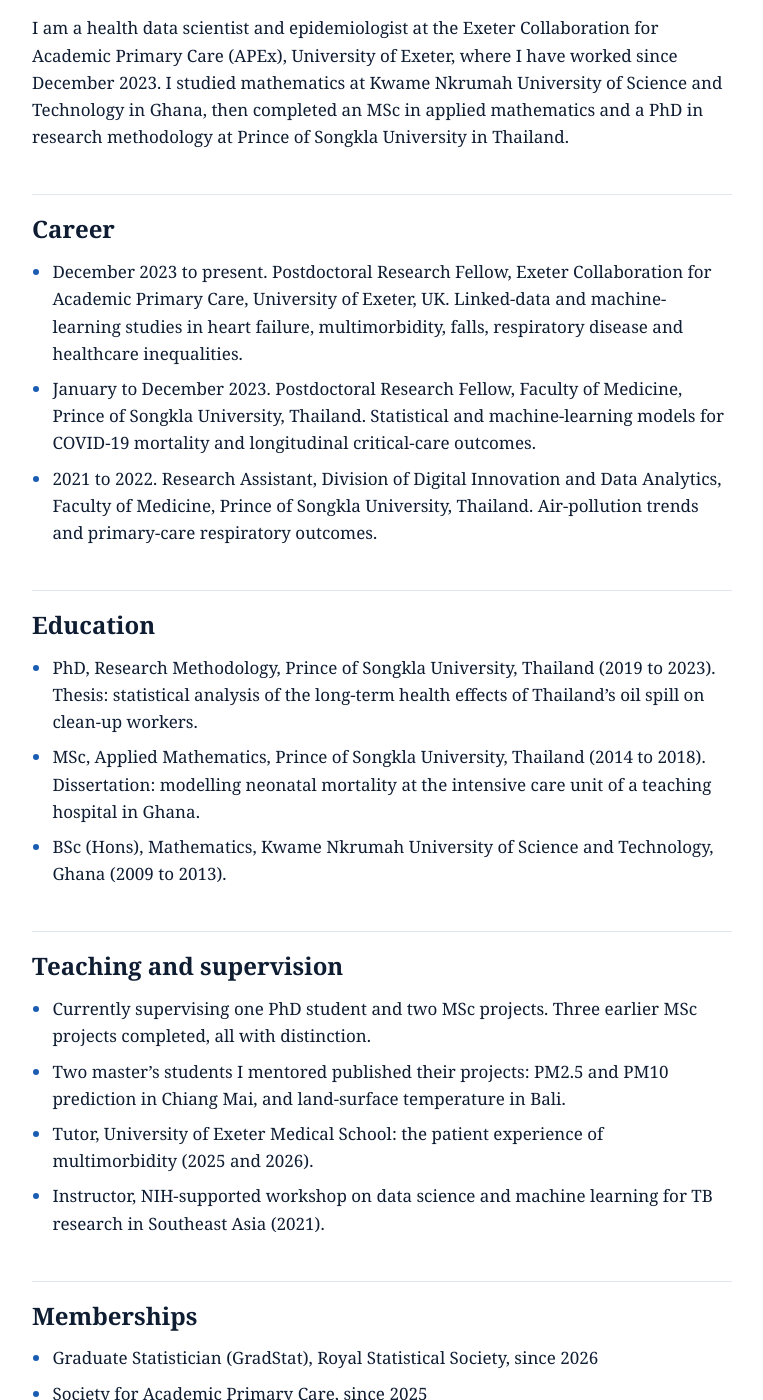
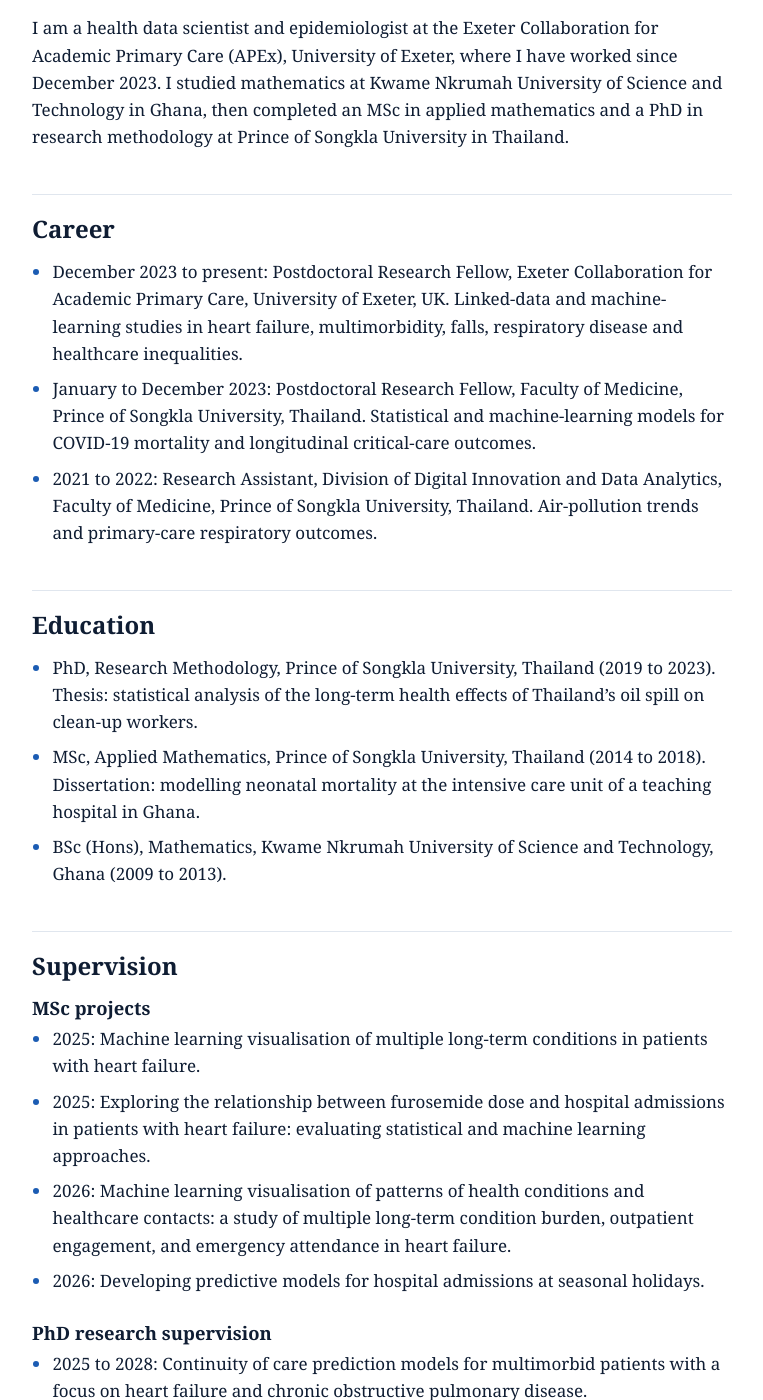
Before and after one commit to benteeta/benteeta.github.io, a Jekyll site: the page built from about.md, in a window 1280 px wide and 1400 px high, scrolled down 272 px. Shown: the whole window, without its empty margins (80-843 px from the left). Built offline with Jekyll 4.4.1, drawn with Linux system fonts in a browser that asks for light colours; some of the changed text lies outside the part shown.

Commit message:
List MSc and PhD supervision on About me; fix years shown as "1."
Year-first list items ("- 2025. ...") were parsed as numbered lists,
so Funding and Talks showed "1." instead of the year. Use "2025:".

Co-Authored-By: Claude Opus 5.5 <noreply@anthropic.com>
Claude-Session: https://claude.ai/code/session_01WkHN4qE6b3zgNWo68BUAy6

```diff
--- a/about.md
+++ b/about.md
@@ -1,16 +1,16 @@
 ---
 layout: page
 title: About me
-description: "Career, education, teaching and professional memberships."
+description: "Career, education, supervision, teaching and professional memberships."
 ---
 
 I am a health data scientist and epidemiologist at the Exeter Collaboration for Academic Primary Care (APEx), University of Exeter, where I have worked since December 2023. I studied mathematics at Kwame Nkrumah University of Science and Technology in Ghana, then completed an MSc in applied mathematics and a PhD in research methodology at Prince of Songkla University in Thailand.
 
 ## Career
 
-- December 2023 to present. Postdoctoral Research Fellow, Exeter Collaboration for Academic Primary Care, University of Exeter, UK. Linked-data and machine-learning studies in heart failure, multimorbidity, falls, respiratory disease and healthcare inequalities.
-- January to December 2023. Postdoctoral Research Fellow, Faculty of Medicine, Prince of Songkla University, Thailand. Statistical and machine-learning models for COVID-19 mortality and longitudinal critical-care outcomes.
-- 2021 to 2022. Research Assistant, Division of Digital Innovation and Data Analytics, Faculty of Medicine, Prince of Songkla University, Thailand. Air-pollution trends and primary-care respiratory outcomes.
+- December 2023 to present: Postdoctoral Research Fellow, Exeter Collaboration for Academic Primary Care, University of Exeter, UK. Linked-data and machine-learning studies in heart failure, multimorbidity, falls, respiratory disease and healthcare inequalities.
+- January to December 2023: Postdoctoral Research Fellow, Faculty of Medicine, Prince of Songkla University, Thailand. Statistical and machine-learning models for COVID-19 mortality and longitudinal critical-care outcomes.
+- 2021 to 2022: Research Assistant, Division of Digital Innovation and Data Analytics, Faculty of Medicine, Prince of Songkla University, Thailand. Air-pollution trends and primary-care respiratory outcomes.
 
 ## Education
 
@@ -18,12 +18,24 @@ I am a health data scientist and epidemiologist at the Exeter Collaboration for
 - MSc, Applied Mathematics, Prince of Songkla University, Thailand (2014 to 2018). Dissertation: modelling neonatal mortality at the intensive care unit of a teaching hospital in Ghana.
 - BSc (Hons), Mathematics, Kwame Nkrumah University of Science and Technology, Ghana (2009 to 2013).
 
-## Teaching and supervision
+## Supervision
 
-- Currently supervising one PhD student and two MSc projects. Three earlier MSc projects completed, all with distinction.
-- Two master's students I mentored published their projects: PM2.5 and PM10 prediction in Chiang Mai, and land-surface temperature in Bali.
+### MSc projects
+
+- 2025: Machine learning visualisation of multiple long-term conditions in patients with heart failure.
+- 2025: Exploring the relationship between furosemide dose and hospital admissions in patients with heart failure: evaluating statistical and machine learning approaches.
+- 2026: Machine learning visualisation of patterns of health conditions and healthcare contacts: a study of multiple long-term condition burden, outpatient engagement, and emergency attendance in heart failure.
+- 2026: Developing predictive models for hospital admissions at seasonal holidays.
+
+### PhD research supervision
+
+- 2025 to 2028: Continuity of care prediction models for multimorbid patients with a focus on heart failure and chronic obstructive pulmonary disease.
+
+## Teaching
+
 - Tutor, University of Exeter Medical School: the patient experience of multimorbidity (2025 and 2026).
 - Instructor, NIH-supported workshop on data science and machine learning for TB research in Southeast Asia (2021).
+- Mentored two master's students in Thailand whose projects were published: PM2.5 and PM10 prediction in Chiang Mai, and land-surface temperature in Bali.
 
 ## Memberships
 
```
Also changed, not shown: research.md (+7 -7 lines), README.md.
